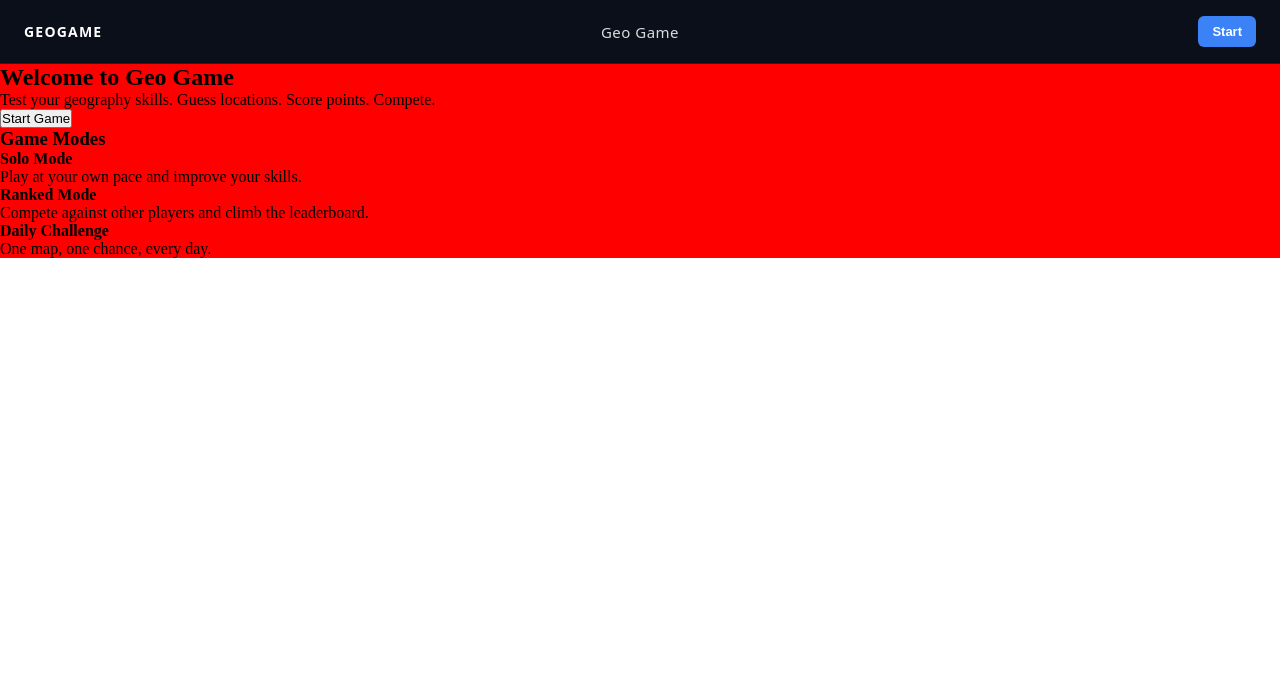
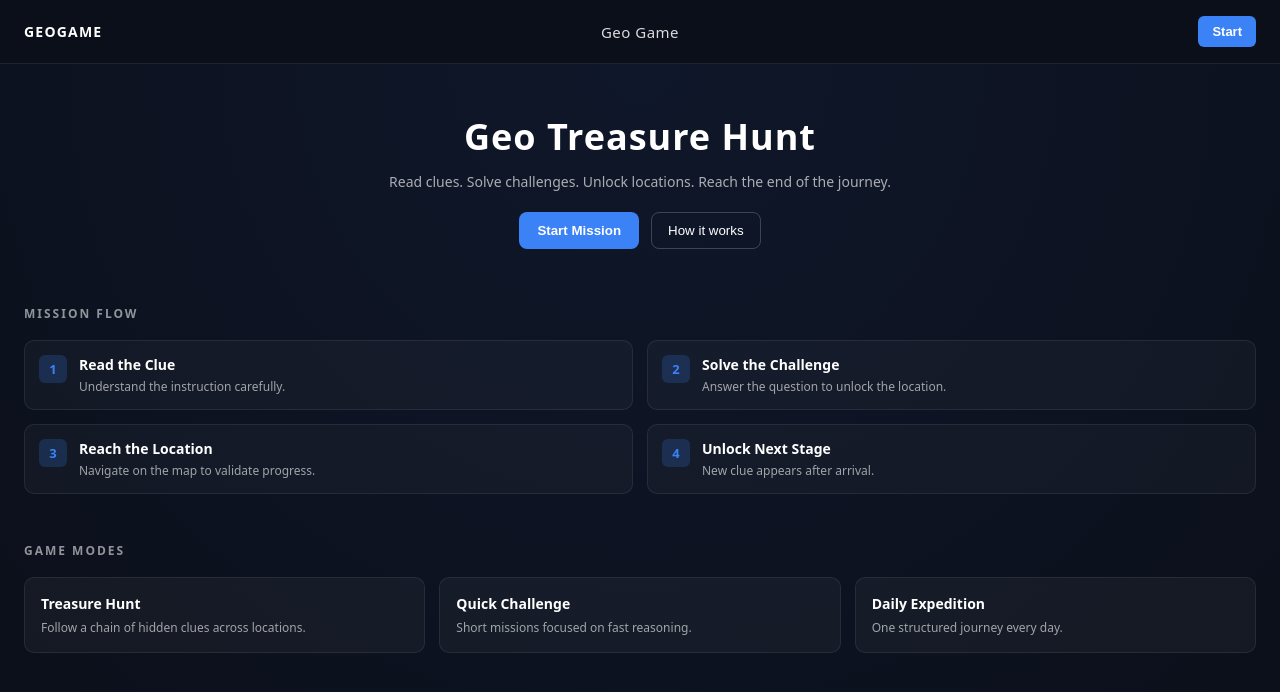
Before and after one commit to Salim255/geo-game, an Angular app: page /home in a window 1280 px wide. Shown: the top 692 px of the page. Built offline with nearby package versions, Linux system fonts and the light colour scheme; no server answers.

Commit message:
built: home template

```diff
--- a/src/app/features/home/home.page.html
+++ b/src/app/features/home/home.page.html
@@ -1,35 +1,86 @@
 <div class="home">
 
+  <!-- HERO / MISSION INTRO -->
   <section class="home__hero">
-    <h2 class="home__title">Welcome to Geo Game</h2>
+    <h1 class="home__title">Geo Treasure Hunt</h1>
+
     <p class="home__subtitle">
-      Test your geography skills. Guess locations. Score points. Compete.
+      Read clues. Solve challenges. Unlock locations. Reach the end of the journey.
     </p>
 
-    <button class="home__cta">Start Game</button>
+    <div class="home__cta-group">
+      <button class="home__cta-primary">Start Mission</button>
+      <button class="home__cta-secondary">How it works</button>
+    </div>
   </section>
 
+  <!-- GAME FLOW EXPLANATION -->
+  <section class="home__flow">
+
+    <h2 class="home__section-title">Mission Flow</h2>
+
+    <div class="home__steps">
+
+      <div class="step">
+        <span class="step__number">1</span>
+        <div>
+          <h4>Read the Clue</h4>
+          <p>Understand the instruction carefully.</p>
+        </div>
+      </div>
+
+      <div class="step">
+        <span class="step__number">2</span>
+        <div>
+          <h4>Solve the Challenge</h4>
+          <p>Answer the question to unlock the location.</p>
+        </div>
+      </div>
+
+      <div class="step">
+        <span class="step__number">3</span>
+        <div>
+          <h4>Reach the Location</h4>
+          <p>Navigate on the map to validate progress.</p>
+        </div>
+      </div>
+
+      <div class="step">
+        <span class="step__number">4</span>
+        <div>
+          <h4>Unlock Next Stage</h4>
+          <p>New clue appears after arrival.</p>
+        </div>
+      </div>
+
+    </div>
+
+  </section>
+
+  <!-- GAME MODES -->
   <section class="home__modes">
-    <h3 class="home__section-title">Game Modes</h3>
+
+    <h2 class="home__section-title">Game Modes</h2>
 
     <div class="home__grid">
 
       <div class="card">
-        <h4>Solo Mode</h4>
-        <p>Play at your own pace and improve your skills.</p>
+        <h4>Treasure Hunt</h4>
+        <p>Follow a chain of hidden clues across locations.</p>
       </div>
 
       <div class="card">
-        <h4>Ranked Mode</h4>
-        <p>Compete against other players and climb the leaderboard.</p>
+        <h4>Quick Challenge</h4>
+        <p>Short missions focused on fast reasoning.</p>
       </div>
 
       <div class="card">
-        <h4>Daily Challenge</h4>
-        <p>One map, one chance, every day.</p>
+        <h4>Daily Expedition</h4>
+        <p>One structured journey every day.</p>
       </div>
 
     </div>
+
   </section>
 
 </div>
--- a/src/app/features/home/home.page.scss
+++ b/src/app/features/home/home.page.scss
@@ -0,0 +1,151 @@
+.home {
+  padding: 48px 24px;
+  background: radial-gradient(circle at top, #0f172a, #0b0f19);
+  min-height: calc(100vh - 64px);
+  color: white;
+  font-family: system-ui, -apple-system, Segoe UI, Roboto, sans-serif;
+
+  // HERO
+  &__hero {
+    text-align: center;
+    margin-bottom: 56px;
+  }
+
+  &__title {
+    font-size: 36px;
+    font-weight: 800;
+    letter-spacing: 1px;
+    margin-bottom: 10px;
+  }
+
+  &__subtitle {
+    font-size: 14px;
+    max-width: 560px;
+    margin: 0 auto 20px;
+    color: rgba(255, 255, 255, 0.65);
+    line-height: 1.5;
+  }
+
+  &__cta-group {
+    display: flex;
+    justify-content: center;
+    gap: 12px;
+  }
+
+  &__cta-primary {
+    background: #3b82f6;
+    border: none;
+    padding: 10px 18px;
+    border-radius: 8px;
+    font-weight: 600;
+    cursor: pointer;
+    color: white;
+    transition: 0.2s;
+
+    &:hover {
+      background: #2563eb;
+      transform: translateY(-1px);
+    }
+  }
+
+  &__cta-secondary {
+    background: transparent;
+    border: 1px solid rgba(255,255,255,0.2);
+    padding: 10px 16px;
+    border-radius: 8px;
+    color: white;
+    cursor: pointer;
+
+    &:hover {
+      border-color: rgba(255,255,255,0.4);
+    }
+  }
+
+  // SECTIONS
+  &__section-title {
+    font-size: 12px;
+    text-transform: uppercase;
+    letter-spacing: 2px;
+    color: rgba(255,255,255,0.55);
+    margin-bottom: 18px;
+  }
+
+  // FLOW STEPS
+  &__steps {
+    display: grid;
+    grid-template-columns: 1fr 1fr;
+    gap: 14px;
+    margin-bottom: 48px;
+
+    @media (max-width: 900px) {
+      grid-template-columns: 1fr;
+    }
+  }
+
+  .step {
+    display: flex;
+    gap: 12px;
+    padding: 14px;
+    background: rgba(255,255,255,0.03);
+    border: 1px solid rgba(255,255,255,0.08);
+    border-radius: 10px;
+
+    &__number {
+      width: 28px;
+      height: 28px;
+      border-radius: 6px;
+      background: rgba(59,130,246,0.2);
+      display: flex;
+      align-items: center;
+      justify-content: center;
+      font-weight: 700;
+      font-size: 13px;
+      color: #3b82f6;
+    }
+
+    h4 {
+      margin: 0;
+      font-size: 14px;
+    }
+
+    p {
+      margin: 4px 0 0;
+      font-size: 12px;
+      color: rgba(255,255,255,0.6);
+    }
+  }
+
+  // MODE CARDS
+  &__grid {
+    display: grid;
+    grid-template-columns: repeat(3, 1fr);
+    gap: 14px;
+
+    @media (max-width: 900px) {
+      grid-template-columns: 1fr;
+    }
+  }
+
+  .card {
+    padding: 16px;
+    border-radius: 10px;
+    background: rgba(255,255,255,0.04);
+    border: 1px solid rgba(255,255,255,0.08);
+    transition: 0.2s;
+
+    h4 {
+      margin-bottom: 6px;
+      font-size: 14px;
+    }
+
+    p {
+      font-size: 12px;
+      color: rgba(255,255,255,0.6);
+    }
+
+    &:hover {
+      transform: translateY(-2px);
+      border-color: rgba(59,130,246,0.4);
+    }
+  }
+}
```
